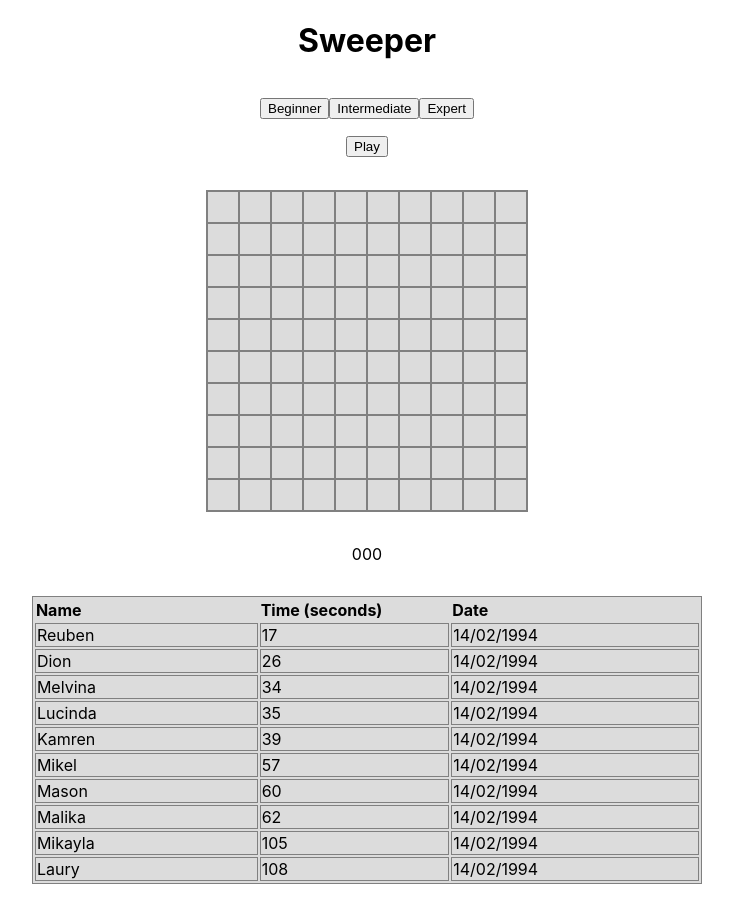
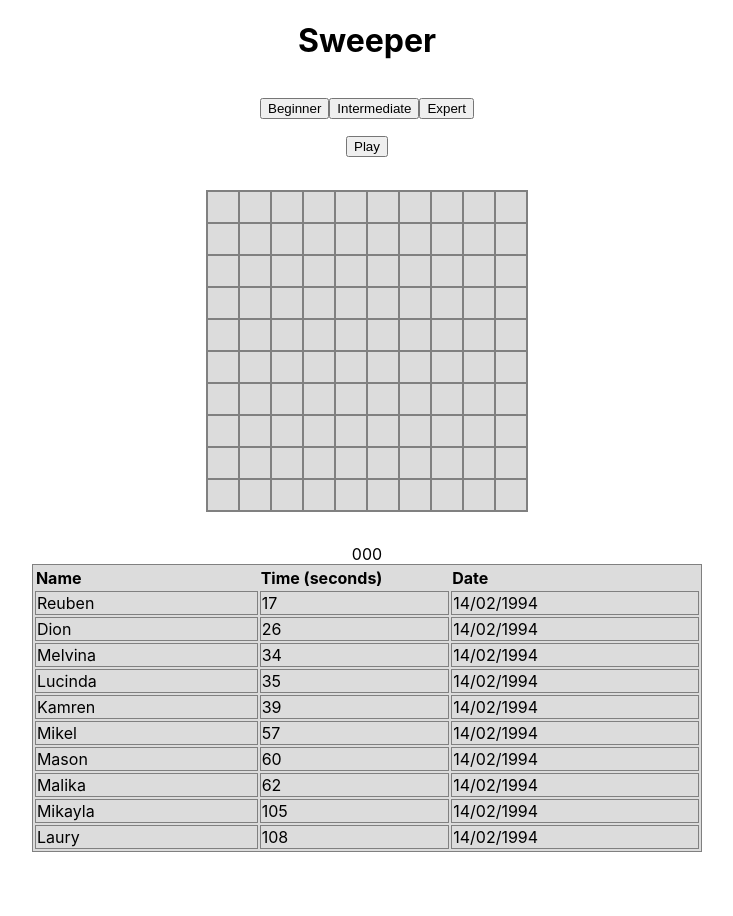
Before and after one commit to TomHoughtonAlliss/sweeper, a React (Create React App) app in the folder frontend/: page / in a window 1280 px wide. Shown: the whole page, without its empty margins (273-1006 px from the left). After the commit the page ends 852 px from the top, so only its background shows below. Built offline with nearby package versions, Linux system fonts and the light colour scheme.

Commit message:
Removed outer div and some styling

```diff
--- a/frontend/src/components/Scoreboard.tsx
+++ b/frontend/src/components/Scoreboard.tsx
@@ -34,13 +34,8 @@ export default function ScoreBoard() {
   const scoreBoard: string[][] = getScoreBoard();
 
   return (
-    <div style={{}}>
     <table
       style={{
-          marginTop: "2rem",
-          marginBottom : "2rem",
-          marginLeft: "auto",
-          marginRight: "auto",
         textAlign: "left",
         border: "1px solid gray",
         backgroundColor: "#DCDCDC",
@@ -67,6 +62,5 @@ export default function ScoreBoard() {
         );
       })}
     </table>
-    </div>
   );
 }
```
Lines whose indentation alone changed are shown as unchanged.
